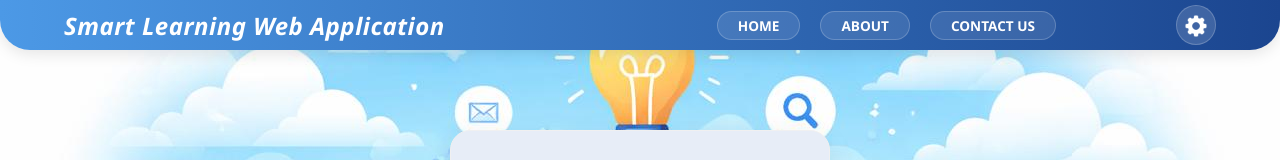
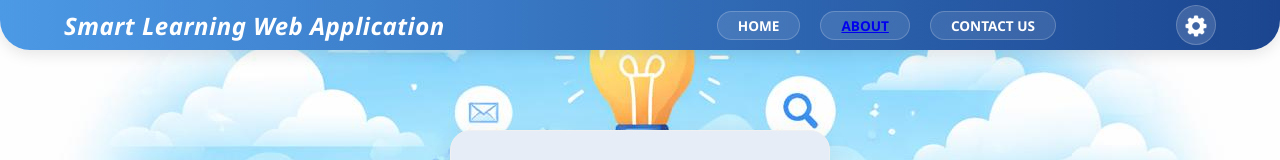
Before and after one commit to KeshaCodeolima/smart-learning-web-app-frontend, a React (Create React App) app: page / in a window 1280 px wide. Shown: the top 160 px of the page. Built offline with nearby package versions, Linux system fonts and the light colour scheme.

Commit message:
(header-details): Add the new About page link to header.jsx file.

```diff
--- a/src/Components/Header/header.jsx
+++ b/src/Components/Header/header.jsx
@@ -2,7 +2,7 @@ import './header.css';
 import Setting from '../../Images/settingicon.png';
 import { useState } from 'react';
 import Settings from './Settings/settings';
-import { useNavigate } from 'react-router-dom';
+import { Link, useNavigate } from 'react-router-dom';
 import { toast, ToastContainer } from 'react-toastify';
 import 'react-toastify/dist/ReactToastify.css';
 
@@ -40,7 +40,7 @@ function Header() {
         <div className="headerlabel">
           <ul>
             <li onClick={handledash}>Home</li>
-            <li>About</li>
+            <Link to={'/about'}><li>About</li></Link>
             <li>Contact Us</li>
           </ul>
           <ul className='settingicon' onClick={() => setIsopen(true)}>
```
